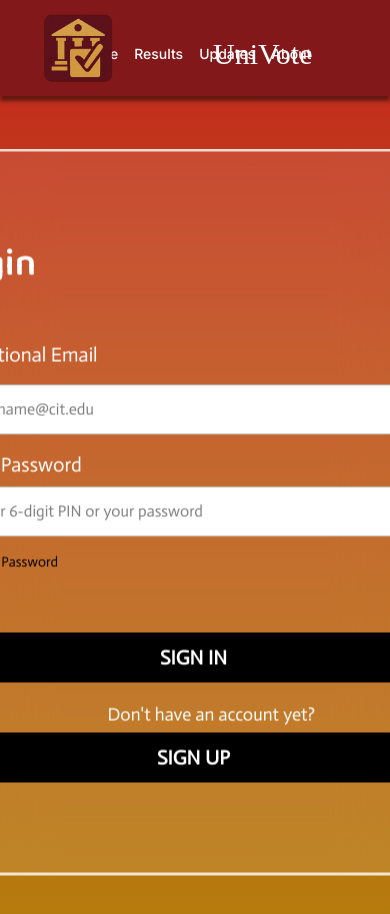
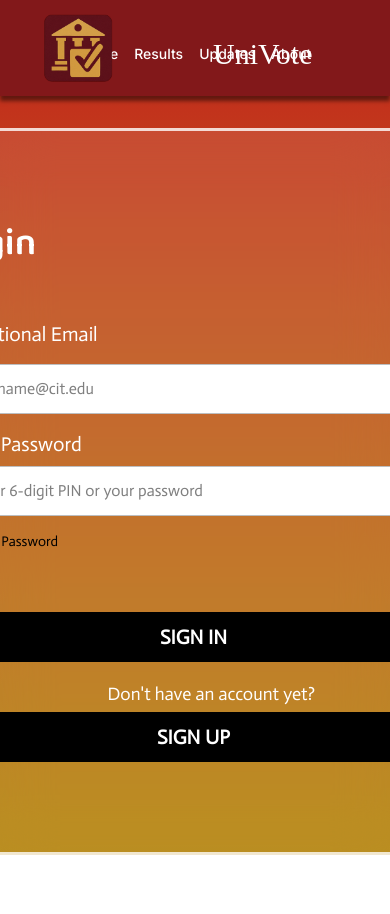
Before and after one commit to JohnEmmanuelPacres/Sydney-PollPro---Web-Based-Voting-System-For-University-Level-Elections, a Next.js app: page /User_RegxLogin in a window 390 px wide. Shown: the top 914 px of the page. After the commit the page ends 855 px from the top, so only its background shows below. Built offline with nearby package versions, Linux system fonts and the light colour scheme; no server answers; a web font is replaced by a local one.

Commit message:
Make sign in page responsive
Adjusted tailwind.css codes to make page responsive

```diff
--- a/src/app/User_RegxLogin/page.tsx
+++ b/src/app/User_RegxLogin/page.tsx
@@ -126,16 +126,14 @@
   }, [router]);
 
   return (
-    <div className="w-full h-[1024px] relative bg-gradient-to-b from-[#c31d1d] to-[#b38308] overflow-hidden text-left text-xl text-white font-['Actor']">
-      {/* Header */}
+    <div className="min-h-screen flex flex-col bg-gradient-to-b from-[#c31d1d] to-[#b38308] overflow-hidden text-left text-xl text-white font-['Actor'] pt-24 md:pt-32">
       <AuthPageHeader />
-
-      {/* Sign In Container */}
+      <div className="flex-1 flex flex-col items-center justify-center gap-y-8">
         <motion.div
           initial={{ opacity: 0, y: 20 }}
           animate={{ opacity: 1, y: 0 }}
           transition={{ duration: 0.6, ease: "easeOut" }}
-        className="absolute top-1/2 left-1/2 -translate-x-1/2 -translate-y-1/2 w-[790px] h-[727px] backdrop-blur-[25px] rounded-[40px] bg-white/10 border-3 border-white/79"
+          className="w-[790px] h-[727px] backdrop-blur-[25px] rounded-[40px] bg-white/10 border-3 border-white/79 mt-8"
         >
           <motion.div
             initial={{ opacity: 0, y: -10 }}
@@ -245,6 +243,7 @@
             SIGN UP
           </motion.button>
         </motion.div>
+      </div>
 
       {/* Error Message */}
       <AnimatePresence>
```
Lines whose indentation alone changed are shown as unchanged.
